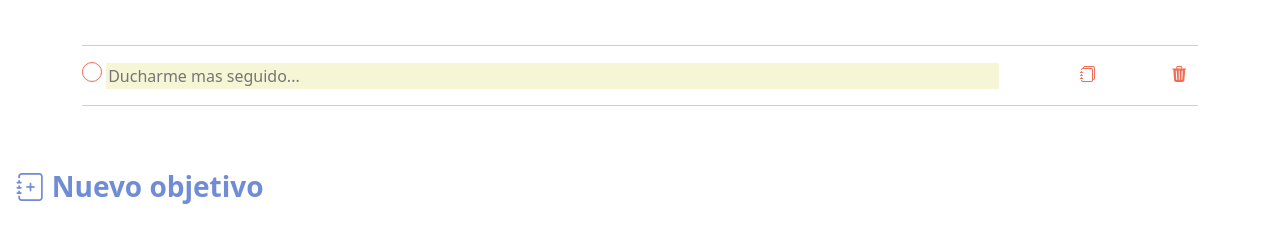
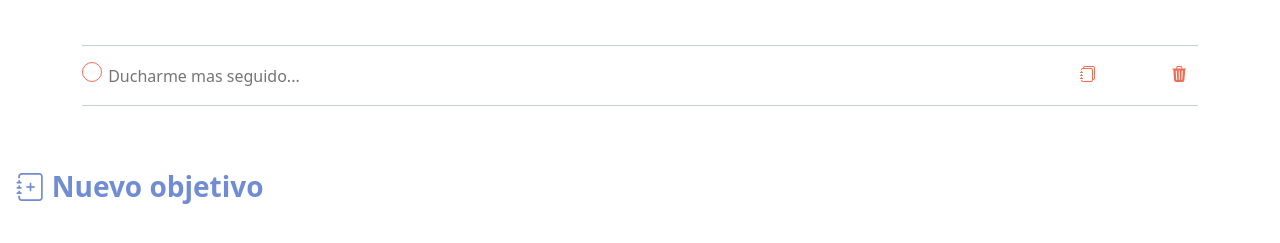
Before and after one commit to kevndev09/To-do-list, a plain HTML site: page index.html in a window 1280 px wide. Shown: the part 367-610 px from the top of the page. Drawn offline with nearby package versions, Linux system fonts and the light colour scheme.

Commit message:
Change background - input

```diff
--- a/style.css
+++ b/style.css
@@ -52,7 +52,7 @@ label {
     border: none;
     caret-color: var(--azulito2);
     color: var(--azulito2);
-    background-color: rgb(246, 246, 214);
+    background-color: white;
  }
 
 .input:focus { outline: none;}
```
